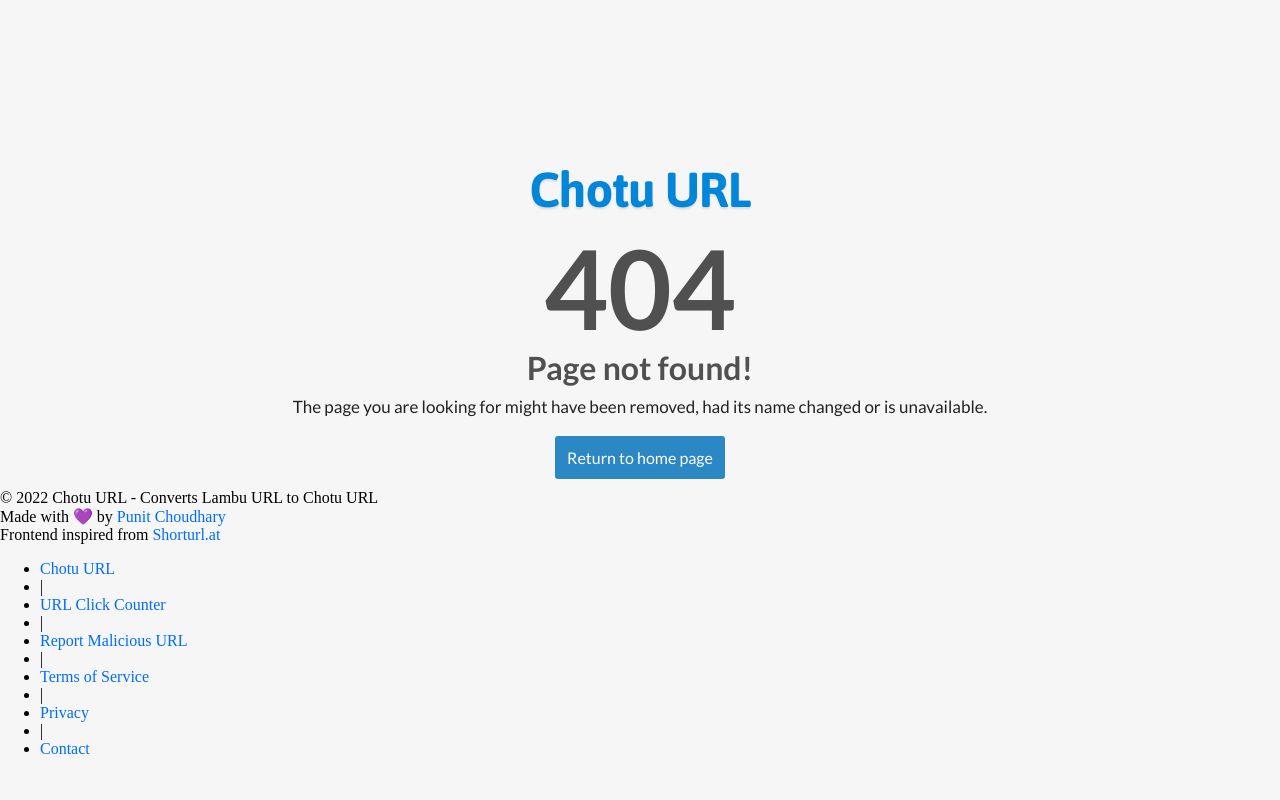
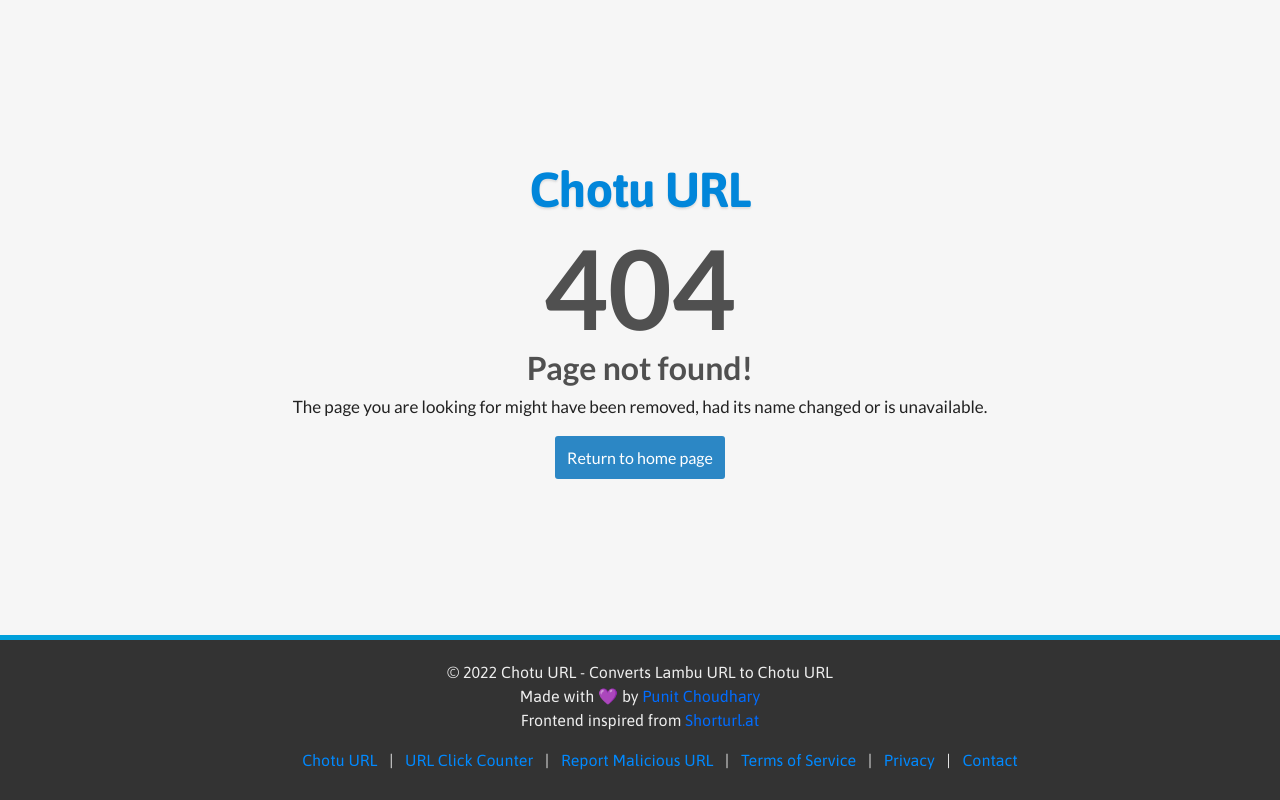
Before and after one commit to Chotu-Projects/Chotu-Url, a Flask app: template templates/not_found.html in a window 1280 px wide. Run offline with Flask 2, Linux system fonts and the light colour scheme; the template is opened without the code that fills it, so the values that code supplies are empty.

Commit message:
fix footer css for notfound page

```diff
--- /dev/null
+++ b/static/css/not-found.css
@@ -0,0 +1,128 @@
+@import url(https://fonts.googleapis.com/css?family=Asap:400,700|Lato:400,700,900&display=swap);
+
+body {
+  margin: 0 auto;
+  padding-top: 10%;
+  background: #f6f6f6;
+}
+
+main {
+  margin: 10px auto;
+  padding: 8px;
+  max-width: 1000px;
+}
+
+h1 {
+  margin: 0 0 10px 0;
+  font: bold 110px lato, arial;
+  color: #505050;
+  line-height: 1;
+  text-align: center;
+}
+
+h2 {
+  margin: 0 0 10px 0;
+  font: bold 32px lato, arial;
+  color: #505050;
+  line-height: 1;
+  text-align: center;
+}
+
+p {
+  margin: 0;
+  font: 17px lato, arial;
+  color: #222;
+  text-align: center;
+  line-height: 1.5;
+}
+
+a {
+  color: #006cff;
+  text-decoration: none;
+}
+
+a:hover {
+  text-decoration: underline;
+}
+
+img {
+  max-width: 100%;
+  height: auto;
+  vertical-align: middle;
+}
+
+.aligncenter {
+  text-align: center;
+}
+
+.colorbutton,
+.colorbutton:hover {
+  background: #2c87c5;
+  font: 16px lato, arial;
+  color: #fff;
+  padding: 12px;
+  border-radius: 3px;
+  text-decoration: none;
+}
+
+#top {
+  text-align: center;
+  padding: 15px 20px 15px;
+}
+
+a.logo {
+  font: 900 49px asap, arial;
+  color: #0186da;
+  letter-spacing: -1px;
+  text-shadow: 0px 2px 2px #ddd;
+  word-wrap: break-word;
+}
+
+a.logo:hover {
+  text-decoration: none;
+}
+
+
+footer {
+  text-align: center;
+  font: 16px asap, arial, tahoma;
+  color: #eee;
+  background: #333;
+  width: 100%;
+  border-top: 5px solid #00a0db;
+  padding: 20px 0 100px;
+  line-height: 1.5
+}
+
+footer #footerbox {
+  padding: 0 10px
+}
+
+footer ul {
+  display: inline-block;
+  list-style: none
+}
+
+footer ul li {
+  display: inline;
+  padding: 4px
+}
+
+footer ul li a {
+  color: #0089ff
+}
+
+html {
+  position: relative;
+  min-height: 100%
+}
+
+body {
+  margin-bottom: 200px
+}
+
+footer {
+  position: absolute;
+  bottom: 0;
+  height: 40px
+}
--- a/templates/not_found.html
+++ b/templates/not_found.html
@@ -4,92 +4,9 @@
 <head>
   <meta charset="utf-8">
   <meta name="viewport" content="width=device-width, initial-scale=1.0">
+  <link rel="shortcut icon" href="{{ url_for('favicon') }}">
   <title>404 Page Not Found</title>
-  <style type="text/css">
-    @import url(https://fonts.googleapis.com/css?family=Asap:400,700|Lato:400,700,900&display=swap);
-
-    body {
-      margin: 0 auto;
-      padding-top: 10%;
-      background: #f6f6f6;
-    }
-
-    main {
-      margin: 10px auto;
-      padding: 8px;
-      max-width: 1000px;
-    }
-
-    h1 {
-      margin: 0 0 10px 0;
-      font: bold 110px lato, arial;
-      color: #505050;
-      line-height: 1;
-      text-align: center;
-    }
-
-    h2 {
-      margin: 0 0 10px 0;
-      font: bold 32px lato, arial;
-      color: #505050;
-      line-height: 1;
-      text-align: center;
-    }
-
-    p {
-      margin: 0;
-      font: 17px lato, arial;
-      color: #222;
-      text-align: center;
-      line-height: 1.5;
-    }
-
-    a {
-      color: #006cff;
-      text-decoration: none;
-    }
-
-    a:hover {
-      text-decoration: underline;
-    }
-
-    img {
-      max-width: 100%;
-      height: auto;
-      vertical-align: middle;
-    }
-
-    .aligncenter {
-      text-align: center;
-    }
-
-    .colorbutton,
-    .colorbutton:hover {
-      background: #2c87c5;
-      font: 16px lato, arial;
-      color: #fff;
-      padding: 12px;
-      border-radius: 3px;
-      text-decoration: none;
-    }
-
-    #top {
-      text-align: center;
-      padding: 15px 20px 15px;
-    }
-
-    a.logo {
-      font: 900 49px asap, arial;
-      color: #0186da;
-      letter-spacing: -1px;
-      text-shadow: 0px 2px 2px #ddd;
-      word-wrap: break-word;
-    }
-
-    a.logo:hover {
-      text-decoration: none;
-    }
-  </style>
+  <link rel="stylesheet" href="{{ url_for('static', filename='css/not-found.css') }}">
 </head>
 
 <body>
```
